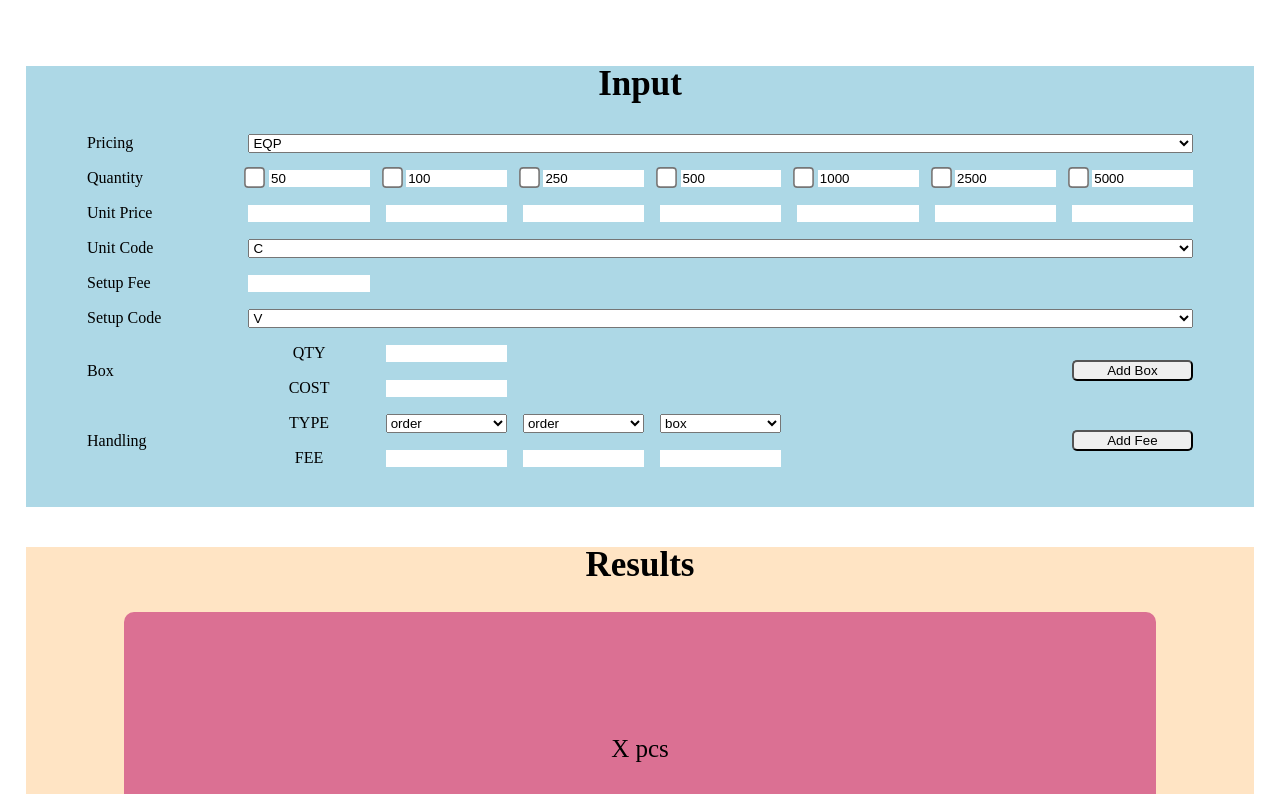
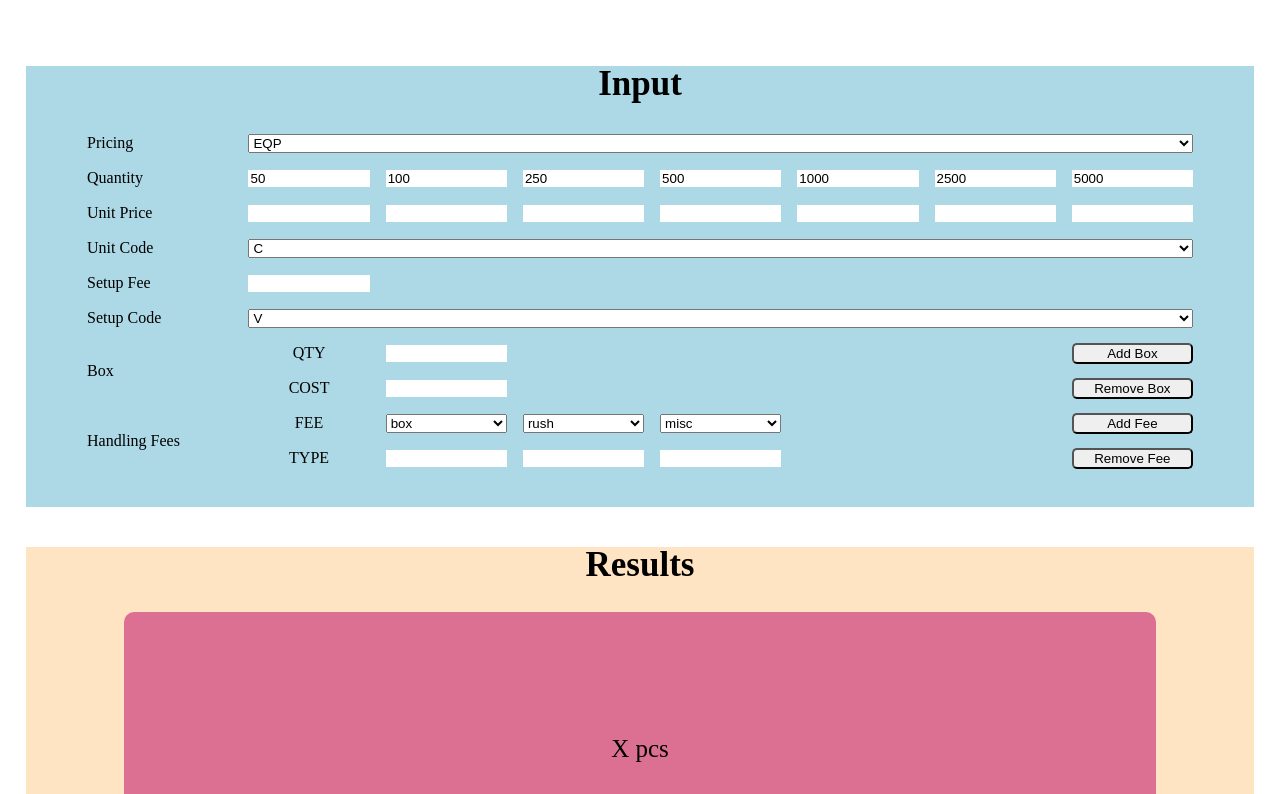
Before and after one commit to webdev-dave/bizzbuzz-custom-calculator, a React (Create React App) app: page / in a window 1280 px wide. Shown: the top 794 px of the page. Built offline with nearby package versions, Linux system fonts and the light colour scheme.

Commit message:
compartmentalize input w components

```diff
--- a/src/assets/styles/app.css
+++ b/src/assets/styles/app.css
@@ -33,6 +33,10 @@ h3 {
 
 p {
   font-size: 1.6rem;
+}
+
+button {
+  cursor: pointer;
 }
 
 /* -----------------------------------------------------main grid-------------------------------- */
@@ -181,11 +185,18 @@ body {
   justify-self: center;
 }
 
-#box-btn {
+.box-btn {
   grid-column: 8/-1;
-  grid-row: 7/9;
   max-width: 100%;
   border-radius: 5px;
+}
+
+.box-btn.add-box {
+  grid-row: 7/8;
+}
+
+.box-btn.remove-box {
+  grid-row: 8/9;
 }
 
 /* --------------------------------------------------------------------------------- Handling Fees */
@@ -195,21 +206,27 @@ body {
   grid-row: 9/11;
 }
 
-#handling-head + p {
+.handling.title-fee {
   grid-row: 9 / span 1;
   justify-self: center;
 }
 
-.handling-fees-selector + p {
+.handling.title-type {
   grid-row: 10 / span 1;
   justify-self: center;
 }
 
-#handling-fees-btn {
+.handling-btn {
   grid-column: 8/-1;
-  grid-row: 9/11;
   max-width: 100%;
   border-radius: 5px;
+}
+
+.handling-btn.add-fee {
+  grid-row: 9/10;
+}
+.handling-btn.remove-fee {
+  grid-row: 10/11;
 }
 
 /* --------------------------------------------------------------------------------- Submit Button */
--- /dev/null
+++ b/src/components/input/HandlingType.js
@@ -0,0 +1,23 @@
+import { useState } from "react";
+
+const HandlingType = ({defaultType}) => {
+  const types = ["box", "rush", "misc"];
+  const [type, setType] = useState(types[defaultType]);
+  return (
+    <select
+      className="handling-fees-selector"
+      value={type}
+      onChange={(e) => setType(e.target.value)}
+    >
+      {types.map((type) => {
+        return (
+          <option value={type} key={type}>
+            {type}
+          </option>
+        );
+      })}
+    </select>
+  );
+};
+
+export default HandlingType;
--- a/src/components/input/Input.js
+++ b/src/components/input/Input.js
@@ -4,10 +4,14 @@ import UnitPrice from "./UnitPrice";
 import UnitCode from "./UnitCode";
 import SetupFee from "./SetupFee";
 import SetupCode from "./SetupCode";
+import HandlingType from "./HandlingType";
+import { useState } from "react";
 
 const Input = () => {
   const quantities = [50, 100, 250, 500, 1000, 2500, 5000];
   const columnsArr = ["", "", "", "", "", "", ""];
+  const [boxAmount, setBoxAmount] = useState(1);
+  const [handlingAmount, setHandlingAmount] = useState(3);
 
   return (
     <div id="input-container">
@@ -31,53 +35,90 @@ const Input = () => {
 
         {/* Unit Code */}
         <p className="unit-code input-head">Unit Code</p>
-        <UnitCode/>
-
+        <UnitCode />
 
         {/* Setup Fee */}
         <p className="setup-fee input-head">Setup Fee</p>
-        <SetupFee/>
+        <SetupFee />
         {/* Setup Code */}
         <p className="setup-code input-head">Setup Code</p>
-        <SetupCode/>
+        <SetupCode />
 
         {/* Box Qty/Cost */}
         <p id="box-head" className="input-head">
           Box
         </p>
         <p className="box-qty">QTY</p>
-        <input className="box-qty" type="text" />
+        {Array.from(Array(boxAmount)).map((box, i) => {
+          return (
+            <input className="box-qty" type="number" key={"box-qty-" + i} />
+          );
+        })}
         <p className="box-cost">COST</p>
-        <input className="box-cost" type="text" />
-        <button id="box-btn">Add Box</button>
+        {Array.from(Array(boxAmount)).map((box, i) => {
+          return (
+            <input className="box-cost" type="number" key={"box-cost-" + i} />
+          );
+        })}
+        <button
+          className="add-box box-btn"
+          onClick={() => {
+            boxAmount < 5 && setBoxAmount(boxAmount + 1);
+          }}
+        >
+          Add Box
+        </button>
+        <button
+          className="remove-box box-btn"
+          onClick={() => {
+            boxAmount > 1 && setBoxAmount(boxAmount - 1);
+          }}
+        >
+          Remove Box
+        </button>
         {/* Handling Fees */}
         <p className="input-head" id="handling-head">
-          Handling
+          Handling Fees
         </p>
-        <p className="handling">TYPE</p>
-        <select className="handling-fees-selector" id="">
-          <option>order</option>
-          <option>box</option>
-          <option>rush</option>
-          <option>misc</option>
-        </select>
-        <p className="handling">FEE</p>
-        <input className="handling-fees-input" type="text" />
-        <select className="handling-fees-selector" id="">
-          <option>order</option>
-          <option>box</option>
-          <option>rush</option>
-          <option>misc</option>
-        </select>
-        <input className="handling-fees-input" type="text" />
-        <select className="handling-fees-selector" id="">
-          <option>box</option>
-          <option>order</option>
-          <option>rush</option>
-          <option>misc</option>
-        </select>
-        <input className="handling-fees-input" type="text" />
-        <button id="handling-fees-btn">Add Fee</button>
+        <p className="handling title-type">TYPE</p>
+        <p className="handling title-fee">FEE</p>
+
+        {Array.from(Array(handlingAmount)).map((h, i) => {
+          return (
+            <HandlingType
+              defaultType={i}
+              id={"handling-type-" + i}
+              key={"handling-type-" + i}
+            />
+          );
+        })}
+        {Array.from(Array(handlingAmount)).map((h, i) => {
+          return (
+            <input
+              className="handling-fees-input"
+              type="text"
+              id={"handling-fee-" + i}
+              key={"handling-fee-" + i}
+            />
+          );
+        })}
+
+        <button
+          className="add-fee handling-btn"
+          onClick={() => {
+            handlingAmount < 5 && setHandlingAmount(handlingAmount + 1);
+          }}
+        >
+          Add Fee
+        </button>
+        <button
+          className="remove-fee handling-btn"
+          onClick={() => {
+            handlingAmount > 1 && setHandlingAmount(handlingAmount - 1);
+          }}
+        >
+          Remove Fee
+        </button>
         {/* input-grid closer */}
       </div>
       {/* Input container closer */}
--- a/src/components/input/Quantity.js
+++ b/src/components/input/Quantity.js
@@ -3,8 +3,8 @@ import { useState } from "react";
 const Quantity = ({ qty, id }) => {
   const [currentValue, setCurrentValue] = useState(qty);
   return (
+    //outer div might be unnecessary
     <div className="qty-sets qty">
-      <input type="checkbox" className="qty-checkbox" />
       <input
         type="number"
         value={currentValue}
--- a/src/components/input/SetupCode.js
+++ b/src/components/input/SetupCode.js
@@ -11,7 +11,7 @@ const SetupCodes = () => {
       onChange={(e) => setCurrentCode(e.target.value)}
     >
       {codes.map((code) => (
-        <option key={"setup-code-" + code}>{code}</option>
+        <option key={"setup-code-" + code} value={code}>{code}</option>
       ))}
     </select>
   );
--- a/src/components/input/UnitCode.js
+++ b/src/components/input/UnitCode.js
@@ -12,7 +12,7 @@ const UnitCode = () => {
       onChange={(e)=> setCurrentCode(e.target.value)}
     >
         {
-            codes.map(code => (<option key={"unit-code-"+code}>{code}</option>))
+            codes.map(code => (<option value={code} key={"unit-code-"+code}>{code}</option>))
         }
     </select>
   );
```
Also changed, not shown: 1 other file (tests, documents, lock files or other folders).
